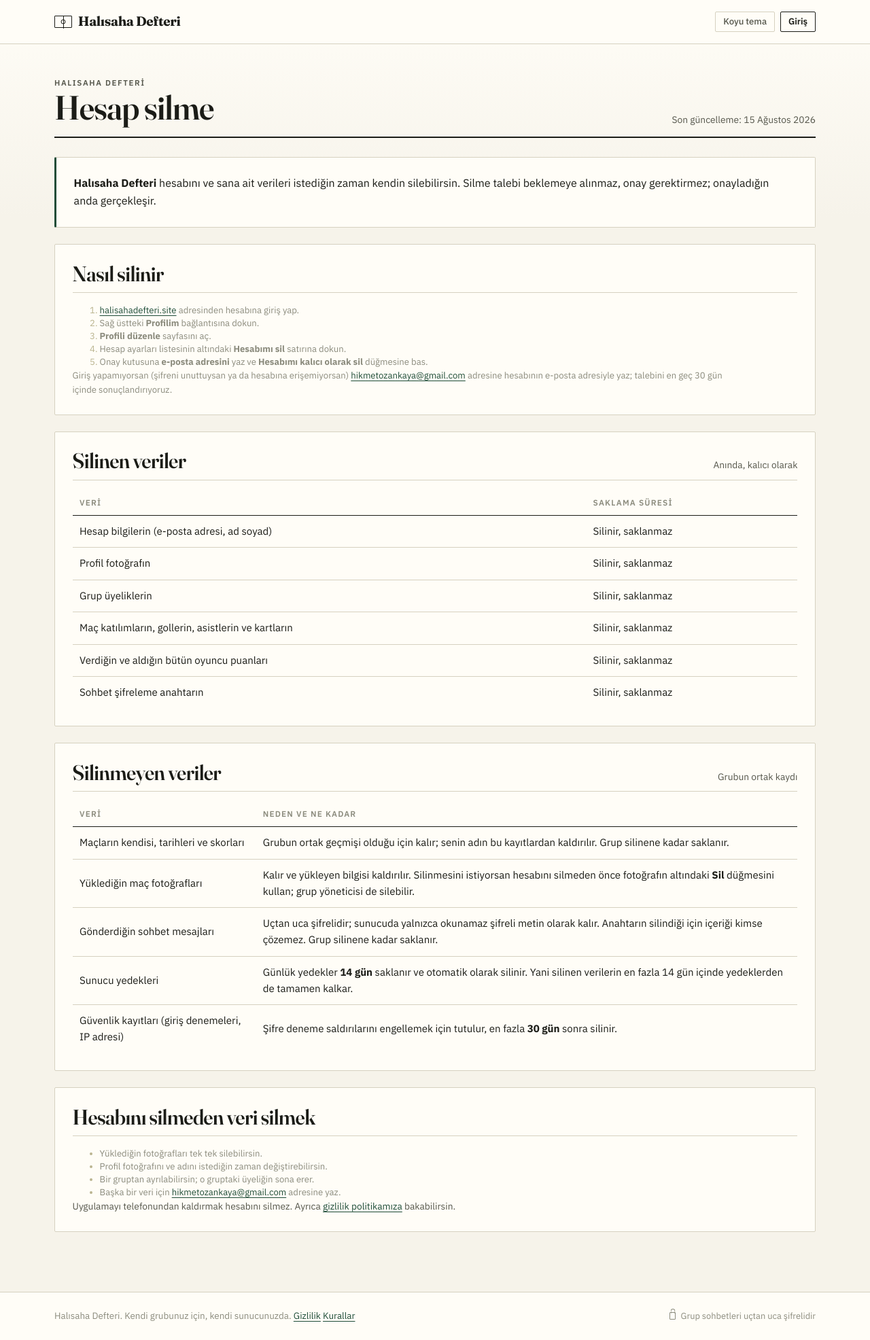
After one commit to ozankaya4/halisahatakip, a Django app: page /hesap-silme/ in a window 1280 px wide. The commit adds this page. Shown: the whole page at 68% size. Run offline with Django 5.2, Linux system fonts and the light colour scheme.

Commit message:
Add a public account deletion page for the Play Store data safety form.

```diff
--- a/apps/core/urls.py
+++ b/apps/core/urls.py
@@ -41,6 +41,8 @@ urlpatterns = [
     ),
     path("gizlilik/", views.gizlilik, name="gizlilik"),
     path("kurallar/", views.kurallar, name="kurallar"),
+    # Play Console'a verilen adres; giriş gerektirmemesi şart.
+    path("hesap-silme/", views.hesap_silme, name="hesap_silme"),
     # Korumalı dosya sunumu. Yol bilgisi değil, veritabanı kimliği alır;
     # bu sayede yol geçişi (path traversal) yapısal olarak imkânsızdır.
     path("dosya/avatar/<uuid:dosya_id>/", views.avatar_dosyasi, name="avatar_dosyasi"),
--- a/apps/core/views.py
+++ b/apps/core/views.py
@@ -203,6 +203,19 @@ def dijital_varlik_baglantilari(request):
     return yanit
 
 
+def hesap_silme(request):
+    """
+    Hesap silmenin herkese açık anlatımı.
+
+    Silme işleminin kendisi accounts:hesabimi_sil sayfasında ve giriş
+    istiyor. Play Console'a verilen "Hesap silme URL'si" ise oturum
+    açmadan açılabilmeli: Google'ın incelemecisi adresi doğrudan ziyaret
+    ediyor ve giriş duvarına çarparsa uygulama reddediliyor. Bu sayfa o
+    yüzden var.
+    """
+    return render(request, "core/hesap_silme.html")
+
+
 def kurallar(request):
     """
     İçerik kuralları.
--- a/templates/core/gizlilik.html
+++ b/templates/core/gizlilik.html
@@ -157,6 +157,8 @@
       </li>
       <li>
         Silme işlemini kendin yapamıyorsan aşağıdaki adrese yazman yeterli.
+        Hangi verinin silindiği, hangisinin kaldığı ve saklama süreleri için
+        <a href="{% url 'core:hesap_silme' %}">hesap silme sayfasına</a> bak.
       </li>
       <li>
         Bir maç silindiğinde ya da iptal edildiğinde o maça ait puanlar ve
--- /dev/null
+++ b/templates/core/hesap_silme.html
@@ -0,0 +1,185 @@
+{% extends "base.html" %}
+
+{% block baslik %}Hesap silme · {{ site_adi }}{% endblock %}
+{% block aciklama %}Halısaha Defteri hesabınızı nasıl silersiniz, hangi veriler silinir, hangileri kalır.{% endblock %}
+
+{% block icerik %}
+  {% comment %}
+  Bu sayfa GİRİŞ GEREKTİRMEZ ve öyle kalmalı.
+
+  Play Console'daki "Hesap silme URL'si" alanına verilen adres, Google'ın
+  incelemecisi tarafından oturum açmadan açılıyor. Asıl silme işlemi
+  accounts:hesabimi_sil sayfasında ve doğal olarak giriş istiyor; burası
+  onu ANLATAN herkese açık sayfa.
+
+  Play üç şey arıyor, üçü de aşağıda:
+    1. Uygulama adına atıf
+    2. Silme adımlarının belirgin olması
+    3. Silinen ve saklanan veri türleri + saklama süreleri
+  {% endcomment %}
+  <div class="defter-basligi">
+    <div>
+      <p class="uststart">Halısaha Defteri</p>
+      <h1>Hesap silme</h1>
+    </div>
+    <p class="kucuk solgun">Son güncelleme: 15 Ağustos 2026</p>
+  </div>
+
+  <div class="kutu kutu-vurgu">
+    <p>
+      <strong>Halısaha Defteri</strong> hesabını ve sana ait verileri istediğin
+      zaman kendin silebilirsin. Silme talebi beklemeye alınmaz, onay
+      gerektirmez; onayladığın anda gerçekleşir.
+    </p>
+  </div>
+
+  <section class="kutu">
+    <div class="kutu-baslik">
+      <h2>Nasıl silinir</h2>
+    </div>
+    <ol class="alan-yardim">
+      <li>
+        <a href="{% url 'account_login' %}">halisahadefteri.site</a> adresinden
+        hesabına giriş yap.
+      </li>
+      <li>Sağ üstteki <strong>Profilim</strong> bağlantısına dokun.</li>
+      <li><strong>Profili düzenle</strong> sayfasını aç.</li>
+      <li>
+        Hesap ayarları listesinin altındaki
+        <strong>Hesabımı sil</strong> satırına dokun.
+      </li>
+      <li>
+        Onay kutusuna <strong>e-posta adresini</strong> yaz ve
+        <strong>Hesabımı kalıcı olarak sil</strong> düğmesine bas.
+      </li>
+    </ol>
+    <p class="alan-yardim">
+      Giriş yapamıyorsan (şifreni unuttuysan ya da hesabına erişemiyorsan)
+      <a href="mailto:{{ iletisim_eposta }}">{{ iletisim_eposta }}</a> adresine
+      hesabının e-posta adresiyle yaz; talebini en geç 30 gün içinde
+      sonuçlandırıyoruz.
+    </p>
+  </section>
+
+  <section class="kutu">
+    <div class="kutu-baslik">
+      <h2>Silinen veriler</h2>
+      <span class="kucuk solgun">Anında, kalıcı olarak</span>
+    </div>
+    <div class="tablo-sarmal">
+      <table class="tablo">
+        <thead>
+          <tr>
+            <th>Veri</th>
+            <th>Saklama süresi</th>
+          </tr>
+        </thead>
+        <tbody>
+          <tr>
+            <td>Hesap bilgilerin (e-posta adresi, ad soyad)</td>
+            <td>Silinir, saklanmaz</td>
+          </tr>
+          <tr>
+            <td>Profil fotoğrafın</td>
+            <td>Silinir, saklanmaz</td>
+          </tr>
+          <tr>
+            <td>Grup üyeliklerin</td>
+            <td>Silinir, saklanmaz</td>
+          </tr>
+          <tr>
+            <td>Maç katılımların, gollerin, asistlerin ve kartların</td>
+            <td>Silinir, saklanmaz</td>
+          </tr>
+          <tr>
+            <td>Verdiğin ve aldığın bütün oyuncu puanları</td>
+            <td>Silinir, saklanmaz</td>
+          </tr>
+          <tr>
+            <td>Sohbet şifreleme anahtarın</td>
+            <td>Silinir, saklanmaz</td>
+          </tr>
+        </tbody>
+      </table>
+    </div>
+  </section>
+
+  <section class="kutu">
+    <div class="kutu-baslik">
+      <h2>Silinmeyen veriler</h2>
+      <span class="kucuk solgun">Grubun ortak kaydı</span>
+    </div>
+    <div class="tablo-sarmal">
+      <table class="tablo">
+        <thead>
+          <tr>
+            <th>Veri</th>
+            <th>Neden ve ne kadar</th>
+          </tr>
+        </thead>
+        <tbody>
+          <tr>
+            <td>Maçların kendisi, tarihleri ve skorları</td>
+            <td>
+              Grubun ortak geçmişi olduğu için kalır; senin adın bu kayıtlardan
+              kaldırılır. Grup silinene kadar saklanır.
+            </td>
+          </tr>
+          <tr>
+            <td>Yüklediğin maç fotoğrafları</td>
+            <td>
+              Kalır ve yükleyen bilgisi kaldırılır. Silinmesini istiyorsan
+              hesabını silmeden önce fotoğrafın altındaki
+              <strong>Sil</strong> düğmesini kullan; grup yöneticisi de
+              silebilir.
+            </td>
+          </tr>
+          <tr>
+            <td>Gönderdiğin sohbet mesajları</td>
+            <td>
+              Uçtan uca şifrelidir; sunucuda yalnızca okunamaz şifreli metin
+              olarak kalır. Anahtarın silindiği için içeriği kimse
+              çözemez. Grup silinene kadar saklanır.
+            </td>
+          </tr>
+          <tr>
+            <td>Sunucu yedekleri</td>
+            <td>
+              Günlük yedekler <strong>14 gün</strong> saklanır ve otomatik
+              olarak silinir. Yani silinen verilerin en fazla 14 gün içinde
+              yedeklerden de tamamen kalkar.
+            </td>
+          </tr>
+          <tr>
+            <td>Güvenlik kayıtları (giriş denemeleri, IP adresi)</td>
+            <td>
+              Şifre deneme saldırılarını engellemek için tutulur, en fazla
+              <strong>30 gün</strong> sonra silinir.
+            </td>
+          </tr>
+        </tbody>
+      </table>
+    </div>
+  </section>
+
+  <section class="kutu">
+    <div class="kutu-baslik">
+      <h2>Hesabını silmeden veri silmek</h2>
+    </div>
+    <ul class="alan-yardim">
+      <li>Yüklediğin fotoğrafları tek tek silebilirsin.</li>
+      <li>Profil fotoğrafını ve adını istediğin zaman değiştirebilirsin.</li>
+      <li>Bir gruptan ayrılabilirsin; o gruptaki üyeliğin sona erer.</li>
+      <li>
+        Başka bir veri için
+        <a href="mailto:{{ iletisim_eposta }}">{{ iletisim_eposta }}</a>
+        adresine yaz.
+      </li>
+    </ul>
+    <p class="kucuk solgun">
+      Uygulamayı telefonundan kaldırmak hesabını silmez.
+      Ayrıca <a href="{% url 'core:gizlilik' %}">gizlilik politikamıza</a>
+      bakabilirsin.
+    </p>
+  </section>
+{% endblock %}
--- a/templates/core/robots.txt
+++ b/templates/core/robots.txt
@@ -11,6 +11,8 @@ Allow: /manifest.webmanifest
 # Gizlilik politikası herkese açık kalmalı: Play Store yayına almadan önce
 # bu adresi kendi robotuyla açıp okuyor.
 Allow: /gizlilik/
+Allow: /kurallar/
+Allow: /hesap-silme/
 # Android uygulamasını alan adıyla eşleştiren dosya.
 Allow: /.well-known/
 
```
Also changed, not shown: apps/core/tests.py (+49 -7 lines), templates/core/sitemap.xml (+10 -0 lines).
